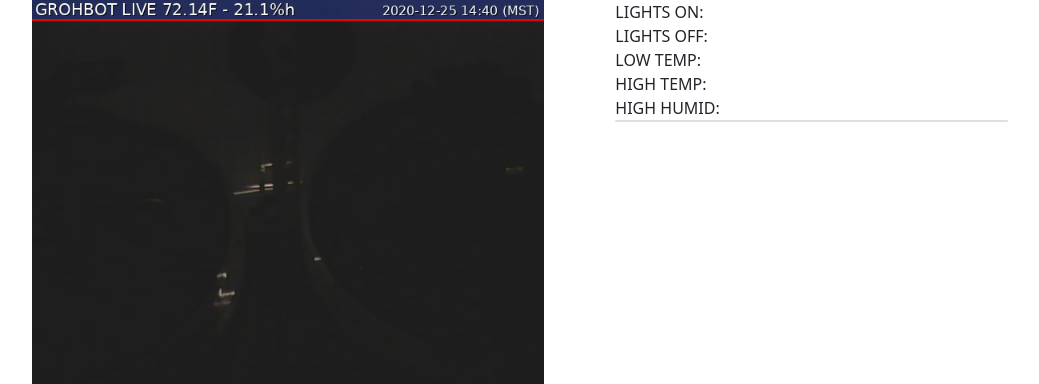
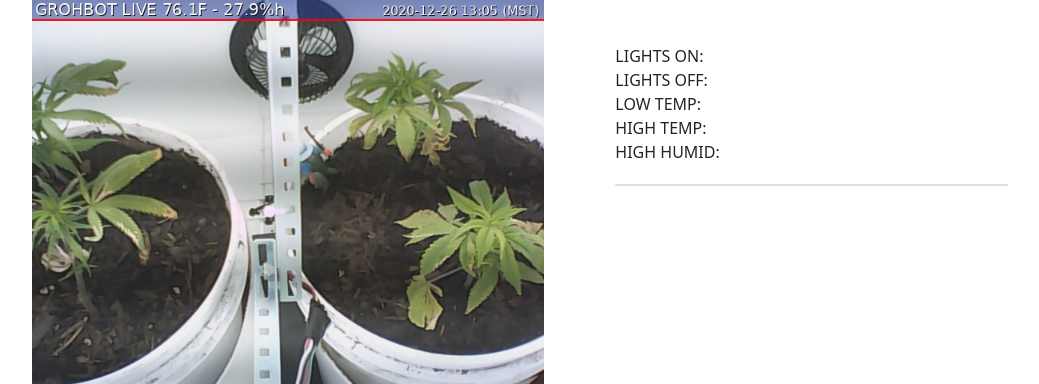
Before and after one commit to thefpoff/grohbot, a Flask app: template templates/index.html in a window 1280 px wide. Shown: the top 384 px of the page, without its empty margins (120-1159 px from the left). Run offline with Flask 2, Linux system fonts and the light colour scheme; the template is opened without the code that fills it, so the values that code supplies are empty.

Commit message:
more formating for graph and page

```diff
--- a/app.py
+++ b/app.py
@@ -53,7 +53,7 @@ def page_stuff():
 
 	with open('static/csv/lastdht.csv', newline='') as csv_file:
 		reader = csv.reader(csv_file)
-		next(reader, None)  # Skip the header.
+		#next(reader, None)  # Skip the header.
 		# Unpack the row directly in the head of the for loop.
 		for ftemp, humidity, lls, mls, efs, bfs, hs, datestamp in reader:
 			temps = TempHumMeasurements()
@@ -129,7 +129,7 @@ def index():
 	if action == "refresh":
 		take_pic(temps.ftemp, temps.humidity)
 
-	messagetext = "Catfish Clem has fallen down on the job. Again."
+	messagetext = "Catfish Clem has fallen down on the job. Again. We are sorry for his transgressions."
 	return render_template('index.html', temps = temps, devices = devices, action = action, past_data = past_data, messagetext = messagetext, imgstamp = imgstamp, configdata = configdata)
 
 
--- a/grohbot.py
+++ b/grohbot.py
@@ -2,14 +2,16 @@
 
 import RPi.GPIO as GPIO # Import Raspberry Pi GPIO library
 import wiringpi
+import adafruit_dht
+
 import time
 import os
 import os.path
 from os import path
 import datetime
-import adafruit_dht
 import pickle
 import csv
+
 from RepeatedTimer import RepeatedTimer
 from Device import Device
 from TempHumMeasurements import TempHumMeasurements
--- a/static/style.css
+++ b/static/style.css
@@ -7,3 +7,18 @@ img.camshot {
     width: 512px;
     height: 384px;
 }
+.col-sm-5.controlsdiv {
+    margin-top: 24px;
+}
+
+.btncol.col-sm-2.col-sm-6 {
+    margin-top: 5px;
+}
+
+.col-sm-5.col-sm-12.configdiv {
+    margin-top: 20px;
+}
+
+.card.col-sm-7.col-sm-12.messagediv {
+    margin-top: 20px;
+}
```
Also changed, not shown: static/grohbot.jpg, 2 other files.
